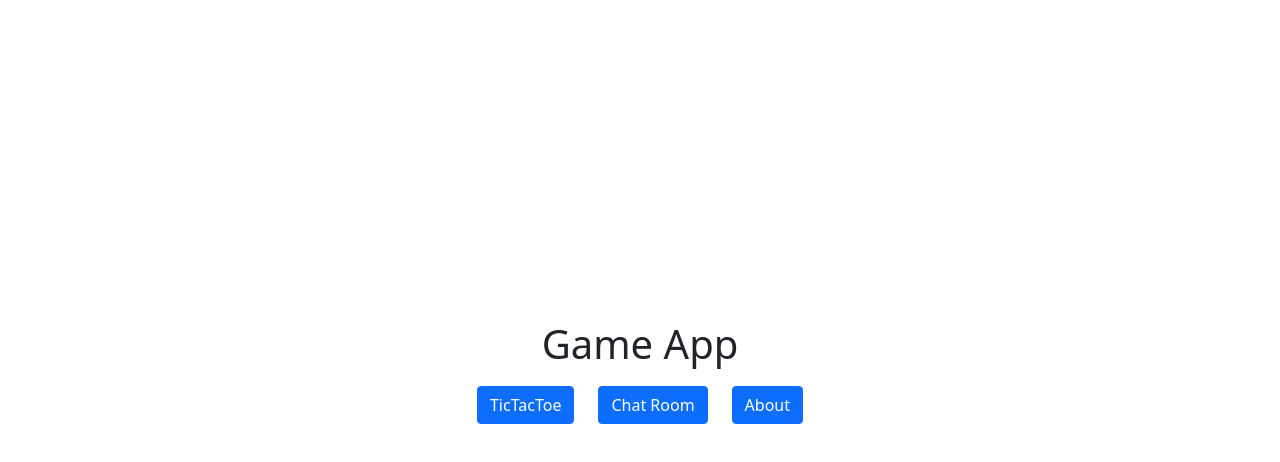
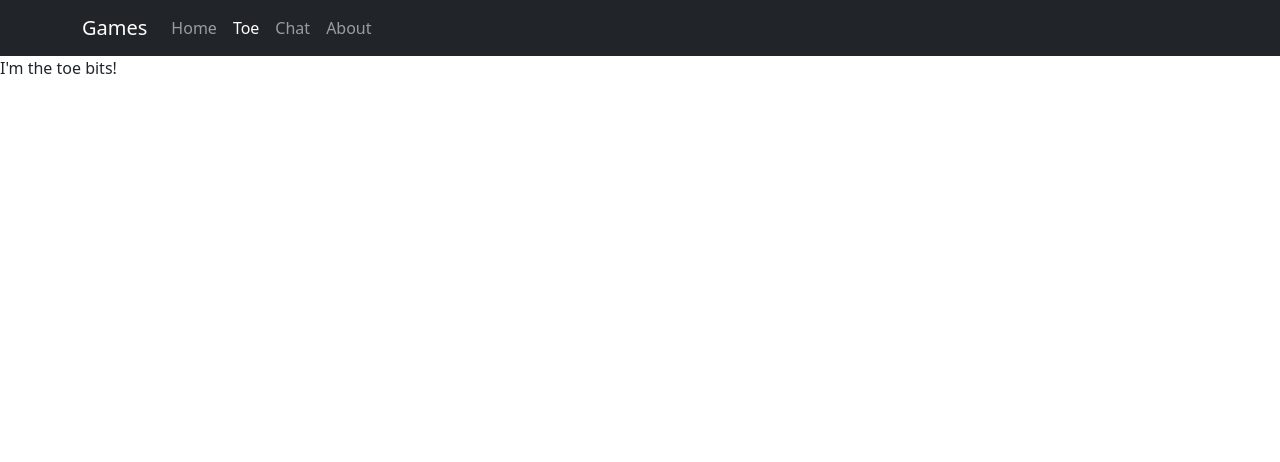
Before and after one commit to bcso/Experiements, a React app in the folder client/: page /toe in a window 1280 px wide. Before the commit this address led to /. Shown: the top 462 px of the page. Built offline with nearby package versions, Linux system fonts and the light colour scheme.

Commit message:
Adding chat stub page

```diff
--- a/client/src/components/App.js
+++ b/client/src/components/App.js
@@ -10,28 +10,30 @@ import {
 
 function App(){
     return(
+        <div className={styles.introPageRoot}>
             <Container className={styles.introPageContainer} fluid>
                 <Row className={styles.introPageTitle}>
                     <Col> <h1>Game App</h1> </Col>
                 </Row>
                 <Row className={styles.introPageButtonNav}>
                     <Col xs="auto">
-                    <Link to="/ttc">
-                        <Button> TicTacToe </Button>
+                        <Link to="/toe">
+                            <Button size='lg'> TicTacToe </Button>
+                        </Link>
+                    </Col>
+                    <Col xs="auto">
+                        <Link to="/chat">
+                            <Button size='lg'> Chat Room </Button>
                         </Link>
                     </Col>
                     <Col xs="auto">
                         <Link to="/about">
-                        <Button> Chat Room </Button>
-                    </Link>
-                </Col>
-                <Col xs="auto">
-                    <Link to="/about">
-                        <Button> About </Button>
+                            <Button size='lg'> About </Button>
                         </Link>
                     </Col>
                 </Row>
             </Container>
+        </div>
     )
 }
 
--- /dev/null
+++ b/client/src/components/Games/ChatApp/ChatApp.js
@@ -0,0 +1,12 @@
+import React from 'react';
+import PageBaseLayout from '../../common/PageBaseLayout';
+
+function ChatApp() {
+    return(
+        <PageBaseLayout pageTitle="ChatApp">
+            <div>I'm the chat bits!</div>
+        </PageBaseLayout>
+    )
+}
+
+export default ChatApp;
--- a/client/src/components/Games/TicTacToe/Tictactoe.js
+++ b/client/src/components/Games/TicTacToe/Tictactoe.js
@@ -4,7 +4,7 @@ import PageBaseLayout from '../../common/PageBaseLayout';
 function TicTacToe() {
     return(
         <PageBaseLayout pageTitle="TicTacToe">
-            <div>I'm the game bits!</div>
+            <div>I'm the toe bits!</div>
         </PageBaseLayout>
     )
 }
--- a/client/src/components/common/PageBaseLayout.js
+++ b/client/src/components/common/PageBaseLayout.js
@@ -9,15 +9,18 @@ function PageBaseLayout({children}) {
         <>
             <Navbar bg="dark" variant="dark">
             <Container>
-                <Navbar.Brand href="#home">Games</Navbar.Brand>
+                <Navbar.Brand>Games</Navbar.Brand>
                 <Navbar.Toggle aria-controls="basic-navbar-nav" />
                 <Navbar.Collapse id="basic-navbar-nav">
                 <Nav className="me-auto">
                     <LinkContainer to="/">
                         <Nav.Link>Home</Nav.Link>
                     </LinkContainer>
-                    <LinkContainer to="/ttc">
-                        <Nav.Link>TTC</Nav.Link>
+                    <LinkContainer to="/toe">
+                        <Nav.Link>Toe</Nav.Link>
+                    </LinkContainer>
+                    <LinkContainer to="/chat">
+                        <Nav.Link>Chat</Nav.Link>
                     </LinkContainer>
                     <LinkContainer to="/about">
                         <Nav.Link>About</Nav.Link>
--- a/client/src/index.jsx
+++ b/client/src/index.jsx
@@ -3,6 +3,7 @@ import ReactDOM from 'react-dom';
 import App from './components/App';
 import { BrowserRouter, Routes, Route, Navigate } from 'react-router-dom';
 import TicTacToe from './components/Games/TicTacToe/tictactoe';
+import ChatApp from './components/Games/ChatApp/ChatApp';
 import About from './components/About/about';
 import 'bootstrap/dist/css/bootstrap.min.css';
 
@@ -10,7 +11,8 @@ ReactDOM.render(
     <BrowserRouter>
         <Routes>
             <Route path="/" element={<App/>}> </Route>
-            <Route path="ttc" element={<TicTacToe/>} />
+            <Route path="toe" element={<TicTacToe/>} />
+            <Route path="chat" element={<ChatApp/>} />
             <Route path="about" element={<About />} />
 
             {/* Navigate back to home for any routes we don't recognize */}
```
Lines whose indentation alone changed are shown as unchanged.
